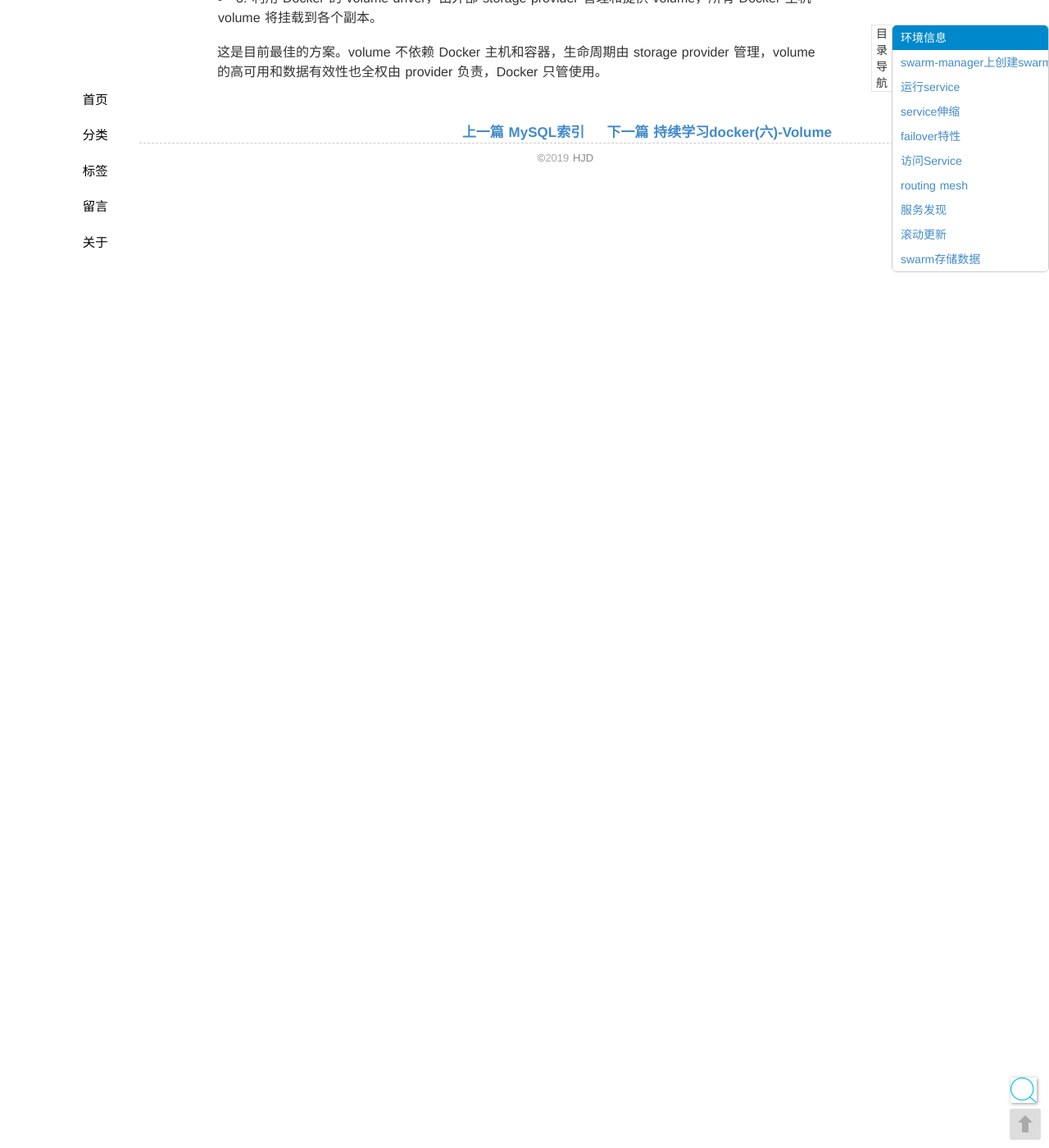
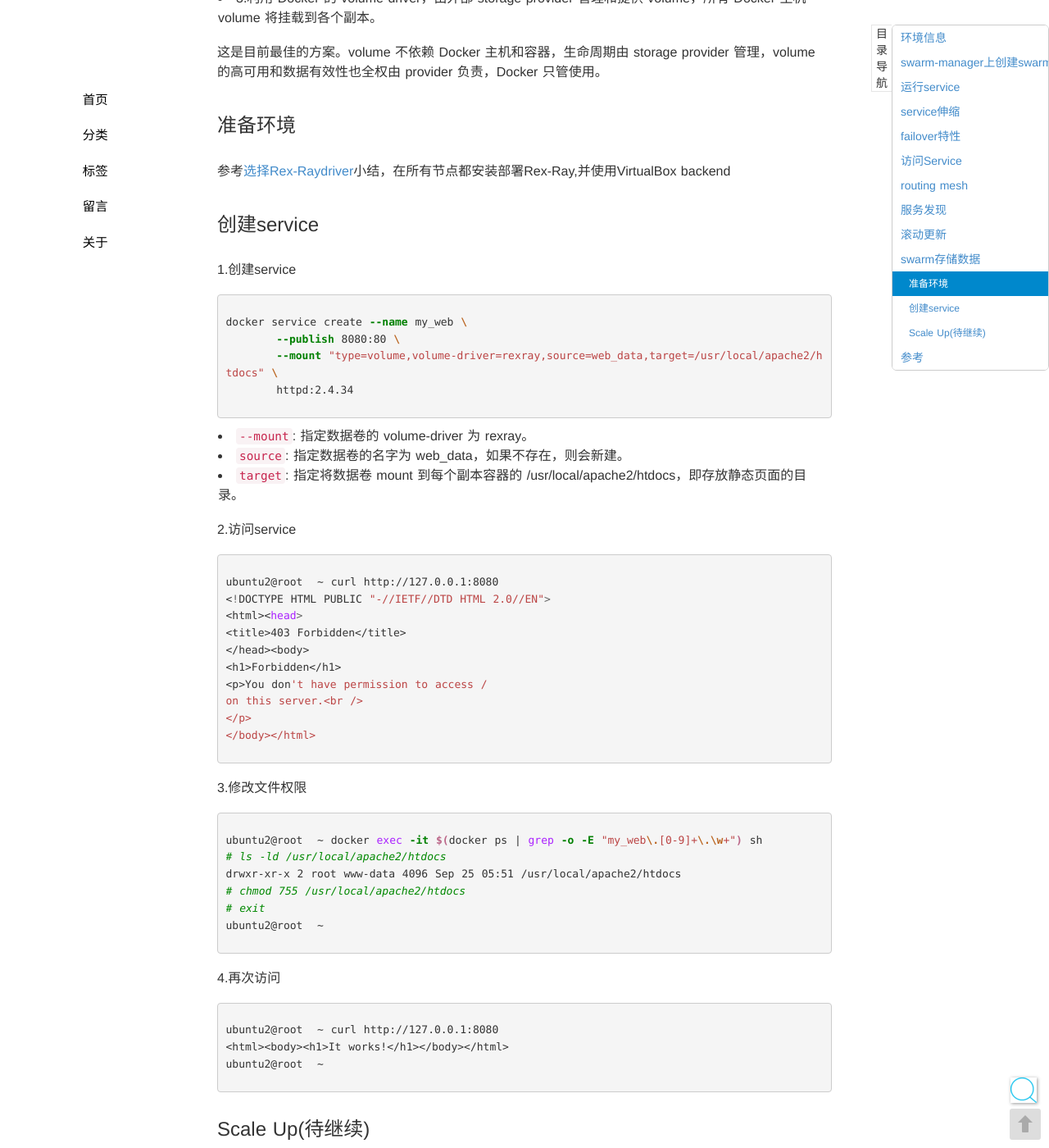
Before and after one commit to seekplum/seekplum.github.io, a Jekyll site: the page built from _posts/2019-07-09-docker-swarm.md, in a window 1280 px wide and 1400 px high, scrolled down 6363 px. Shown: the whole window at 82% size. Built offline with Jekyll 4.4.1, drawn with Linux system fonts in a browser that asks for light colours; comment, search, counter and statistics services are not loaded; some of the changed text lies outside the part shown.

Commit message:
MOD: docker-swarm

````diff
--- a/_posts/2019-07-09-docker-swarm.md
+++ b/_posts/2019-07-09-docker-swarm.md
@@ -131,8 +131,7 @@ docker service ps web_server
 * 查询副本1所在主机(ubuntu2)上容器IP
 
 ```bash
-docker ps
-docker inspect web_server.1.2gt7qa7zwu1nx3y5km368cg4u | grep '"IPAddress"'
+docker inspect $(docker ps | grep -o -E "web_server\.[0-9]+\.\w+") | grep '"IPAddress"' | head -n 1 | grep -o -E "[0-9\.]+"
 
 curl 172.17.0.2
 ```
@@ -290,6 +289,73 @@ docker service update --rollback my_web
 
 位于同一个主机的副本倒是能够共享这个 volume，但不同主机中的副本如何同步呢？
 
-* 3.*利用 Docker 的 volume driver，由外部 storage provider 管理和提供 volume，所有 Docker 主机 volume 将挂载到各个副本。
+* 3.利用 Docker 的 volume driver，由外部 storage provider 管理和提供 volume，所有 Docker 主机 volume 将挂载到各个副本。
 
 这是目前最佳的方案。volume 不依赖 Docker 主机和容器，生命周期由 storage provider 管理，volume 的高可用和数据有效性也全权由 provider 负责，Docker 只管使用。
+
+### 准备环境
+
+参考[选择Rex-Raydriver](/continuous-learning-docker-6/#选择Rex-Raydriver)小结，在所有节点都安装部署Rex-Ray,并使用VirtualBox backend
+
+### 创建service
+
+1.创建service
+
+```bash
+docker service create --name my_web \
+       --publish 8080:80 \
+       --mount "type=volume,volume-driver=rexray,source=web_data,target=/usr/local/apache2/htdocs" \
+       httpd:2.4.34
+```
+
+* `--mount`: 指定数据卷的 volume-driver 为 rexray。
+* `source`: 指定数据卷的名字为 web_data，如果不存在，则会新建。
+* `target`: 指定将数据卷 mount 到每个副本容器的 /usr/local/apache2/htdocs，即存放静态页面的目录。
+
+2.访问service
+
+```bash
+ubuntu2@root  ~ curl http://127.0.0.1:8080
+<!DOCTYPE HTML PUBLIC "-//IETF//DTD HTML 2.0//EN">
+<html><head>
+<title>403 Forbidden</title>
+</head><body>
+<h1>Forbidden</h1>
+<p>You don't have permission to access /
+on this server.<br />
+</p>
+</body></html>
+```
+
+3.修改文件权限
+
+```bash
+ubuntu2@root  ~ docker exec -it $(docker ps | grep -o -E "my_web\.[0-9]+\.\w+") sh
+# ls -ld /usr/local/apache2/htdocs
+drwxr-xr-x 2 root www-data 4096 Sep 25 05:51 /usr/local/apache2/htdocs
+# chmod 755 /usr/local/apache2/htdocs
+# exit
+ubuntu2@root  ~
+```
+
+4.再次访问
+
+```bash
+ubuntu2@root  ~ curl http://127.0.0.1:8080
+<html><body><h1>It works!</h1></body></html>
+ubuntu2@root  ~
+```
+
+### Scale Up(待继续)
+
+增加一个副本
+
+```bash
+docker service update --replicas 2 my_web
+```
+
+理想的结果应该是：swarm 在 另一个work节点 上启动第二个副本，同时也将挂载 volume `my_web`
+
+## 参考
+
+* [验证 Swarm 数据持久性 - 每天5分钟玩转 Docker 容器技术（104）](https://www.cnblogs.com/CloudMan6/p/8016994.html)
````
Also changed, not shown: _posts/2019-08-02-system-root-partition-expansion.md (+23 -0 lines).
